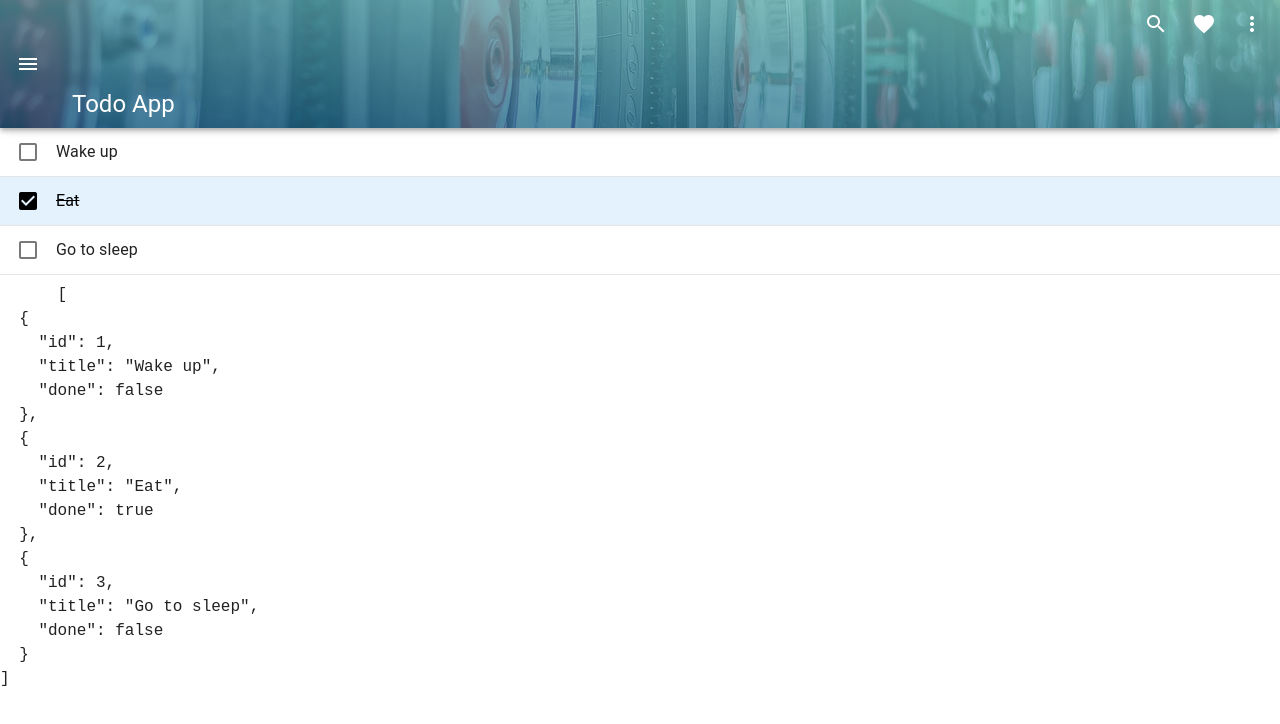
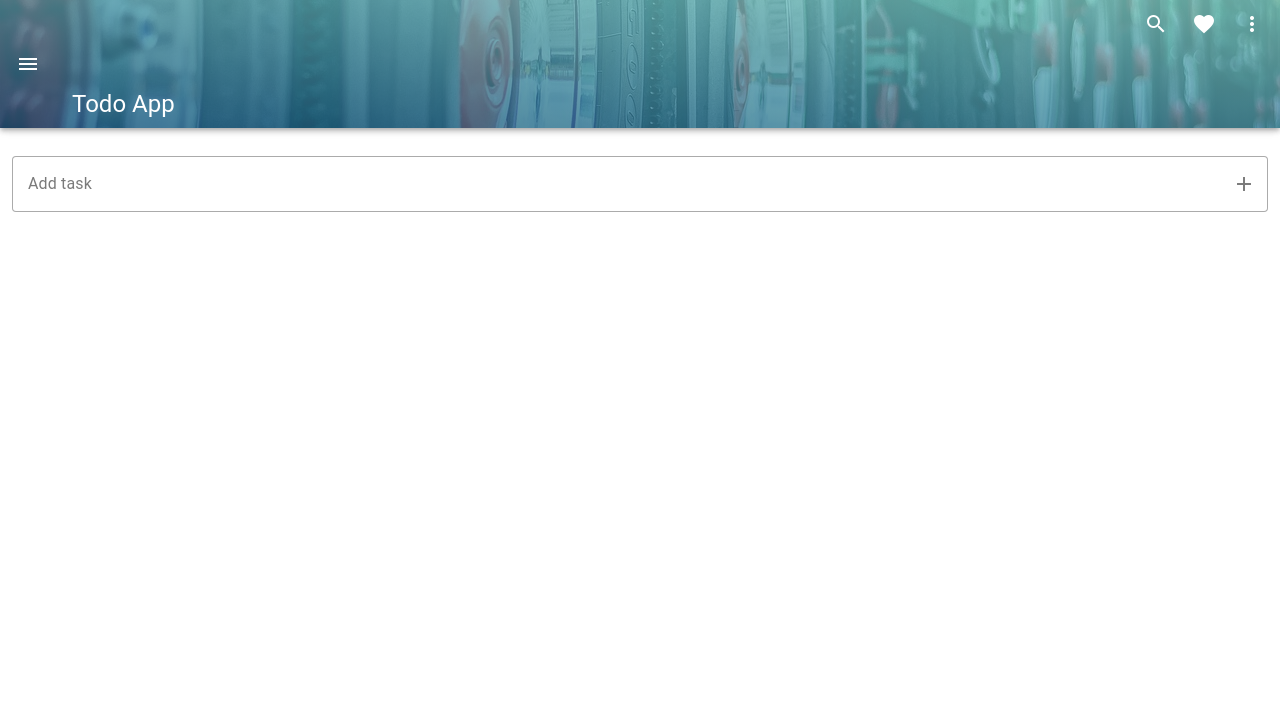
Before and after one commit to iss1977/VueJS3-Vuetify3-Vite-Task-manager, a Vue app: page / in a window 1280 px wide. Shown: the top 724 px of the page. Built offline with nearby package versions, Linux system fonts and the light colour scheme.

Commit message:
delete task

```diff
--- a/src/App.vue
+++ b/src/App.vue
@@ -50,7 +50,6 @@
 
         <v-app-bar-title>Todo App</v-app-bar-title>
 
-        <v-spacer></v-spacer>
 
         <v-btn icon>
           <v-icon>mdi-magnify</v-icon>
--- a/src/views/Todo.vue
+++ b/src/views/Todo.vue
@@ -1,48 +1,58 @@
 <script setup>
-import { ref, computed } from 'vue';
+import { ref, computed, reactive } from 'vue';
 
-const doneTask = (id) => {
-
-
-  const foundIndex = tasks.findIndex( (task, index) => task.id === id)
-
-  //tasks[foundIndex].done = !tasks[foundIndex].done
-
-
-
-
-
+const addTask = () => {
+  const newTask = reactive({
+    id: Date.now(),
+    title: newTaskTitle.value,
+    done: false,
+  })
+  tasks.value.push(newTask);
+  newTaskTitle.value='';
 }
 
+const deleteTask = (id) => {
+  tasks.value = tasks.value.filter( (task, index) => task.id !== id)
+}
+
+const newTaskTitle = ref('');
+
 const tasks = ref([
-  {
-    id: 1,
-    title: "Wake up",
-    done: false
-  },
-  {
-    id: 2,
-    title: "Eat",
-    done: true
-  },
-  {
-    id: 3,
-    title: "Go to sleep",
-    done: false
-  },
+  // {
+  //   id: 1,
+  //   title: "Wake up",
+  //   done: false
+  // },
+  // {
+  //   id: 2,
+  //   title: "Eat",
+  //   done: true
+  // },
+  // {
+  //   id: 3,
+  //   title: "Go to sleep",
+  //   done: false
+  // },
 ]);
-
-
-const testModel = ref()
-
-const item = ref(1)
-
-
 
 </script>
 
 <template>
   <div>
+    <v-row>
+      <v-text-field
+        class="pt-6 mx-6 my-4"
+        label="Add task"
+        append-inner-icon="mdi-plus"
+        variant="outlined"
+        clearable
+        hide-details="true"
+        v-model="newTaskTitle"
+        @click:appendInner="addTask"
+        @keyup.enter="addTask"
+      ></v-text-field>
+    </v-row>
+
     <v-list select-strategy="multiple" class="pt-0">
       <div v-for="(task,i) in tasks" :key="task.id">
 
@@ -59,15 +69,18 @@ const item = ref(1)
 
           <v-list-item-title :class="{'text-decoration-line-through': task.done}">{{ task.title }}</v-list-item-title>
 
+          <template v-slot:append>
+            <v-btn
+              @click.stop="deleteTask(task.id)"
+              color="primary lighten-1"
+              icon="mdi-delete"
+              variant="text"
+            ></v-btn>
+          </template>
+
         </v-list-item>
         <v-divider></v-divider>
       </div>
-
     </v-list>
-
-    <pre>
-      {{ tasks }}
-    </pre>
-
-  </div>
+</div>
 </template>
```
